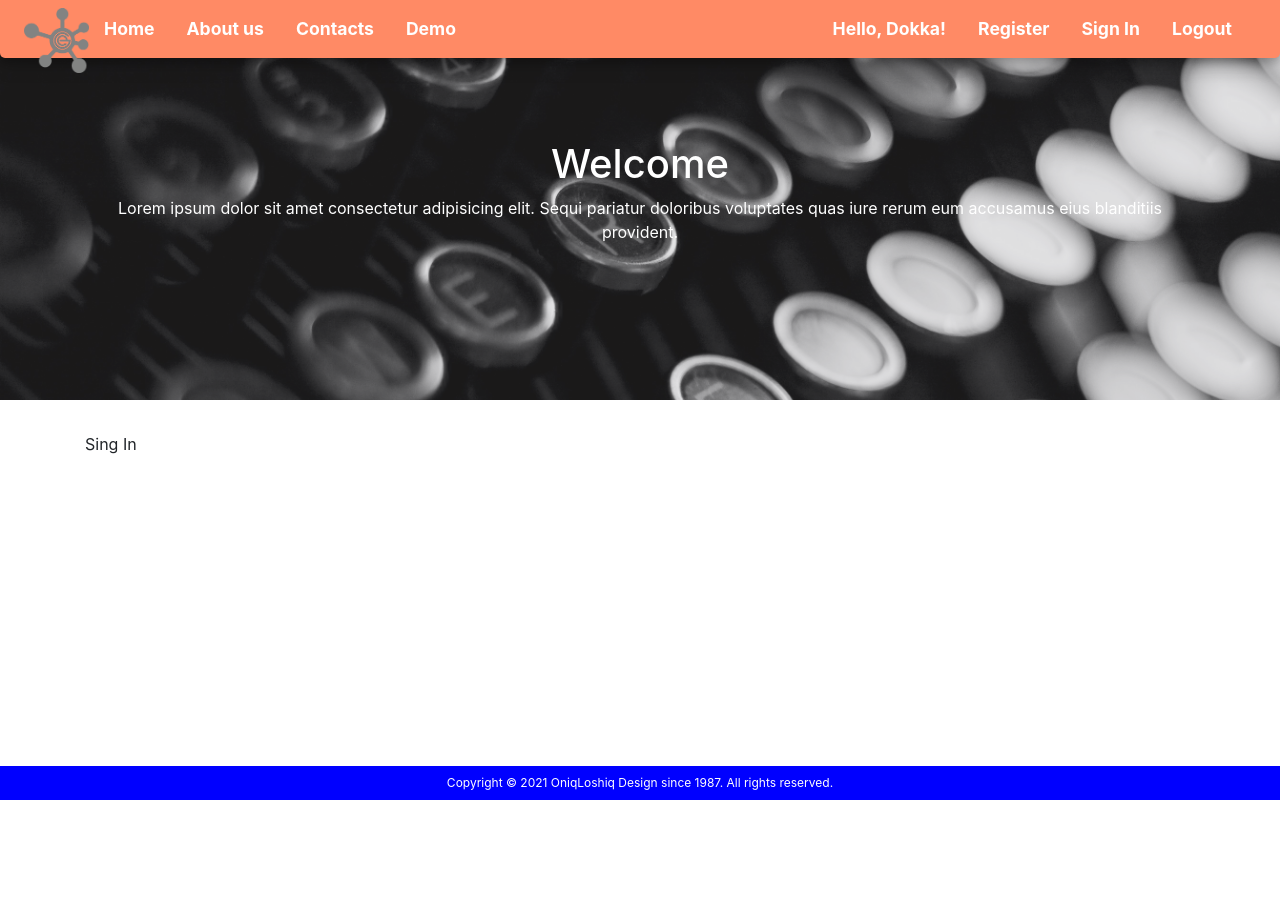
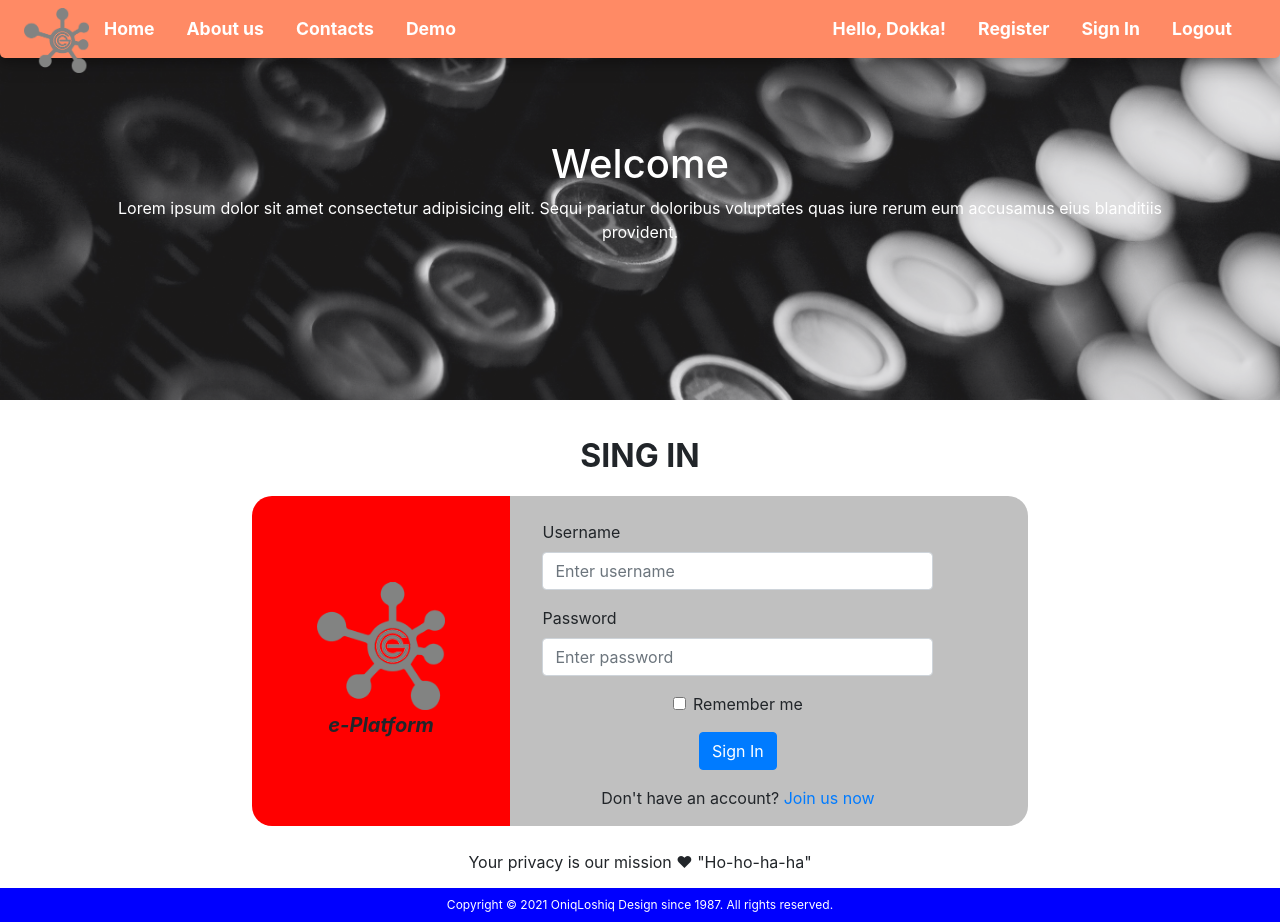
Before and after one commit to OniqLoshiq/ReactJS, a React (Create React App) app in the folder react-app/: page /user/signIn in a window 1280 px wide. Before the commit the page ends 800 px from the top, so only its background shows below. Built offline with nearby package versions, Linux system fonts and the light colour scheme.

Commit message:
Add SignIn and Register Static Components
Add SignIn and Register Static Components

```diff
--- a/react-app/src/components/User/Register.js
+++ b/react-app/src/components/User/Register.js
@@ -6,25 +6,6 @@ import Col from 'react-bootstrap/Col';
 import Button from 'react-bootstrap/Button';
 import styled from 'styled-components';
 
-const Styles = styled.div`
-    padding-bottom: 2rem;
-
-    .wrapper{
-        display: flex;
-        justify-content: center;
-    }
-
-    hr{
-       background-color:red;
-       display: block;
-       width: 100%;
-    }
-
-    .react-date-picker__wrapper{
-        border-style: none;
-    }
-
-`;
 
 const Register = () => {
     const [startDate, setStartDate] = useState(new Date());
@@ -97,4 +78,37 @@ const Register = () => {
     )
 }
 
-export default Register
+export default Register;
+
+const Styles = styled.div`
+    padding-bottom: 2rem;
+
+    .wrapper{
+        display: flex;
+        justify-content: center;
+    }
+
+    hr{
+       background-color:red;
+       display: block;
+       width: 100%;
+    }
+
+    .react-date-picker__wrapper{
+        border-style: none;
+    }
+
+    input, .react-date-picker, .custom-file-label{
+        border-top: 0;
+        border-left: 0;
+        border-right: 0;
+        border-radius: 0;
+        border-bottom: 1px solid blue;
+
+        &:focus, &:active {
+            box-shadow: none;
+            border-bottom: 2px solid red;
+            background-color: rgba(255, 0, 0, 0.2);
+        }
+    }
+`;
--- a/react-app/src/components/User/SignIn.js
+++ b/react-app/src/components/User/SignIn.js
@@ -1,7 +1,134 @@
+import styled from 'styled-components';
+import { Link } from 'react-router-dom';
+import Form from 'react-bootstrap/Form';
+import Col from 'react-bootstrap/Col';
+import Row from 'react-bootstrap/Row';
+import Button from 'react-bootstrap/Button';
+
 const SignIn = () => {
     return (
-        <div>Sing In</div>
+        <Styles>
+            <div className="title">Sing In</div>
+            <Row className="wrapper">
+                <Col md="4" className="panel-left center-wrapper">
+                    <div><img src="/EP-logo_1.png" alt="e-platform logo" /></div>
+                    <div>e-Platform</div>
+                </Col>
+                <Col md="8" className="panel-right">
+                    <Form>
+                        <Form.Row>
+                            <Col md="10" >
+                                <Form.Group controlId="username">
+                                    <Form.Label>Username</Form.Label>
+                                    <Form.Control placeholder="Enter username" />
+                                </Form.Group>
+                                <Form.Group controlId="password">
+                                    <Form.Label>Password</Form.Label>
+                                    <Form.Control type="password" placeholder="Enter password" />
+                                </Form.Group>
+                                <Form.Group as={Row} controlId="rememberMeCheck">
+                                    <Col>
+                                        <Form.Check label="Remember me" />
+                                    </Col>
+                                </Form.Group>
+                                <div className="center-wrapper bottom-margin-setter">
+                                    <Button variant="primary" type="submit">
+                                        Sign In
+                                    </Button>
+                                </div>
+                                <div className="bottom-margin-setter content-center">Don't have an account? <Link to="user/register">Join us now</Link></div>
+                            </Col>
+                        </Form.Row>
+                    </Form>
+                </Col>
+            </Row>
+            <div className="inner-footer">
+                Your privacy is our mission &hearts; "Ho-ho-ha-ha"
+            </div>
+        </Styles>
     )
 }
 
 export default SignIn;
+
+
+const Styles = styled.div`
+    .title{
+        padding-bottom: 1rem;
+        font-weight: bold;
+        text-transform: uppercase;
+        font-size: 2rem;
+    }
+
+    .wrapper{
+        width:70%;
+        margin: auto;
+        margin-bottom: 1.5rem;
+
+        & .form-label[for="username"]{
+        padding-top: 1.5rem;
+        }
+    }
+
+    .panel-left{
+        background-color: red;
+        border-top-left-radius: 20px;
+        border-bottom-left-radius: 20px;
+        flex-direction: column;
+
+        & img{
+            width: 8rem;
+        }
+
+        & div:nth-of-type(2){
+           font-size: 1.25rem;
+           font-weight: bold;
+           font-style: italic;
+        }
+    }
+
+    .panel-right{
+        background-color: silver;
+        border-top-right-radius: 20px;
+        border-bottom-right-radius: 20px;
+        padding-left: 2rem;
+    }
+
+    .form-check, .inner-footer, .title, .content-center{
+        text-align: center;
+    }
+
+    .center-wrapper{
+        display: flex;
+        justify-content: center;
+        align-items: center;
+    }
+
+    .bottom-margin-setter{
+        margin-bottom: 1rem;
+    }
+
+    @media screen and (max-width: 767px) {
+        .panel-right {
+            background-color: silver;
+            border-bottom-left-radius: 20px;
+            border-bottom-right-radius: 20px;
+            border-top-right-radius: 0px;
+            padding-left: 1rem;
+        }
+
+        .panel-left{
+            background-color: red;
+            border-top-left-radius: 20px;
+            border-top-right-radius: 20px;
+            border-bottom-left-radius: 0px;
+            padding-right: 0;
+            flex-direction: row;
+
+            & img{
+            width: 5rem;
+            padding: 0.75rem 0.75rem 0.75rem 0;
+        }
+        }
+}
+`;
```
